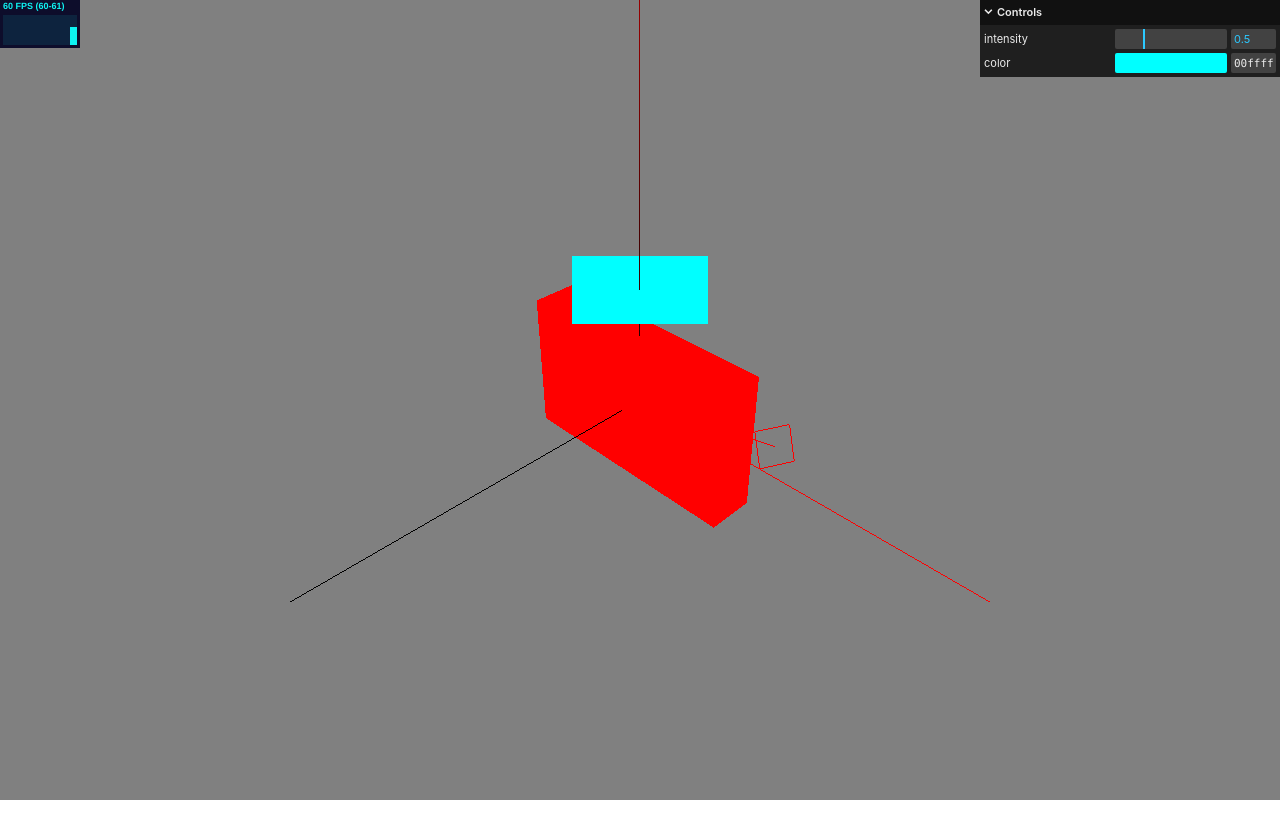
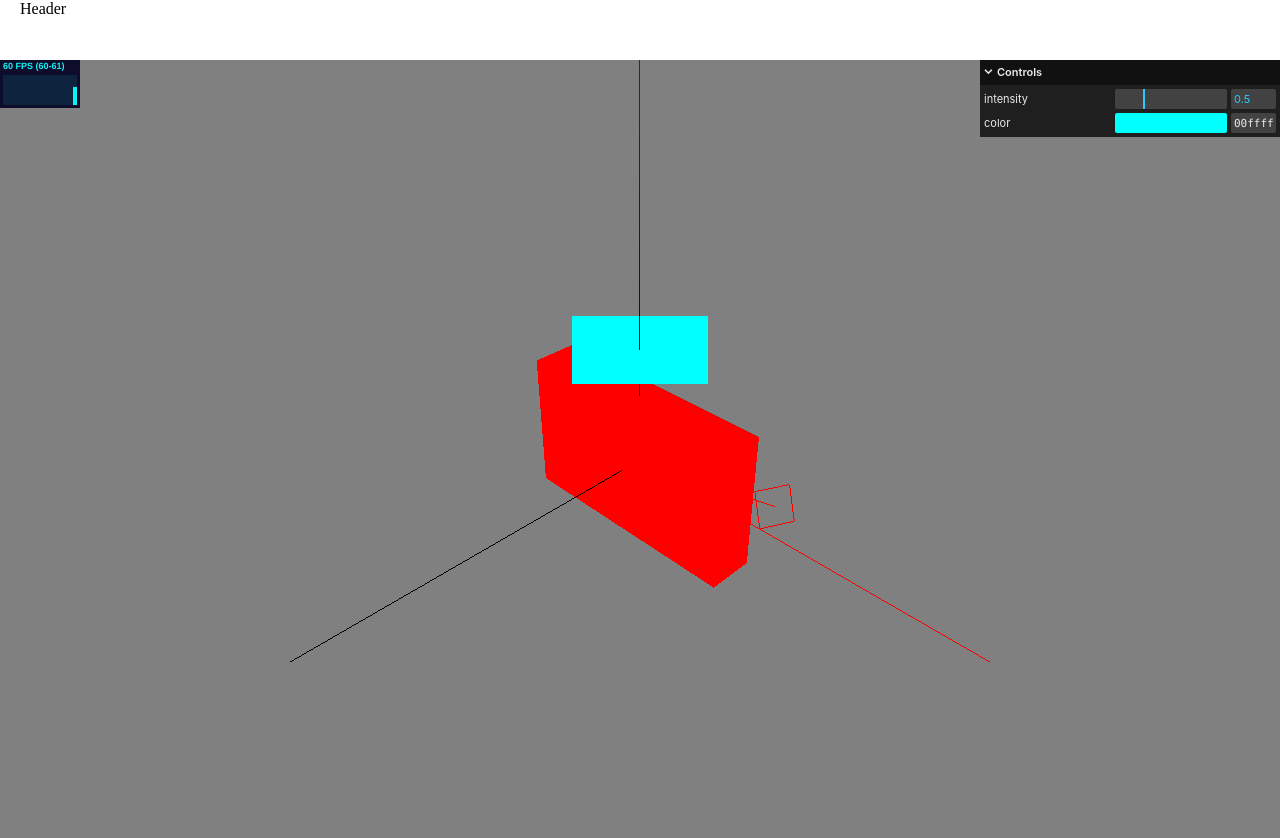
Before and after one commit to Taz-dingo/HHUC-campus-tour, a Vue app: page /scene in a window 1280 px wide. Shown: the top 838 px of the page. Before the commit the page ends 800 px from the top, so only its background shows below. Built offline with nearby package versions, Linux system fonts and the light colour scheme.

Commit message:
Scene更新，新增导航栏，调整GUI和stats位置

```diff
--- a/src/components/Scene.vue
+++ b/src/components/Scene.vue
@@ -1,18 +1,22 @@
 <template>
 
-    <div id="container">
-        <!-- <div style="color: #ff0000;z-index:2;position: absolute;">111111111111111红色</div> -->
-        <!-- <div  id="red"  class="btn">红</div>
-        <div  id="green" class="btn">绿</div> -->
 
+    <div class="common-layout" >
+        <el-container>
+            <el-header>Header</el-header>
+            <el-main id="container">Main</el-main>
+        </el-container>
     </div>
+    <!-- <div id="container">
+        <el-header>Header-------------------------------------------------------------------------</el-header>
 
+    </div> -->
 </template>
 
 <script lang="ts" setup>
 // 引入three.js
 import * as THREE from 'three';
-import { onMounted  } from 'vue'
+import { defineCustomElement, onMounted  } from 'vue'
 
 // 引入扩展库OrbitControls.js
 import { OrbitControls } from 'three/addons/controls/OrbitControls.js';
@@ -32,6 +36,7 @@ import { GUI } from 'three/addons/libs/lil-gui.module.min.js';
 // 实例化一个gui对象
 const gui = new GUI();
 //改变交互界面style属性
+console.log(top);
 gui.domElement.style.right = '0px';
 gui.domElement.style.width = '300px';
 
@@ -288,6 +293,11 @@ onMounted(()=>{
     document.getElementById('green')?.addEventListener('click',function(){
         mesh.material.color.set(0x00ff00);
     });
+
+    const container = document.getElementById('container');
+
+    gui.domElement.style.top = container?.getBoundingClientRect().top.toString() + 'px';
+    statsFPS.dom.style.top = container?.getBoundingClientRect().top.toString() + 'px';
 })
 
 </script>
```
